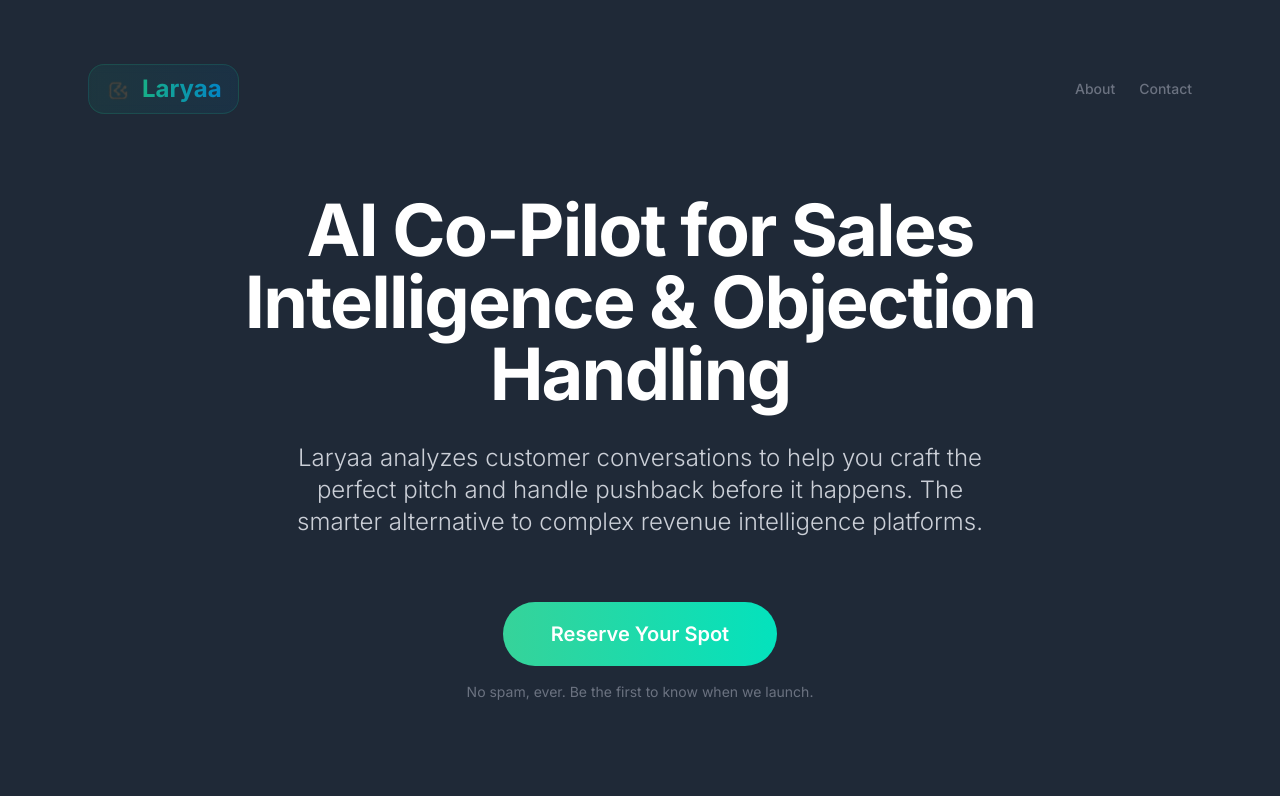
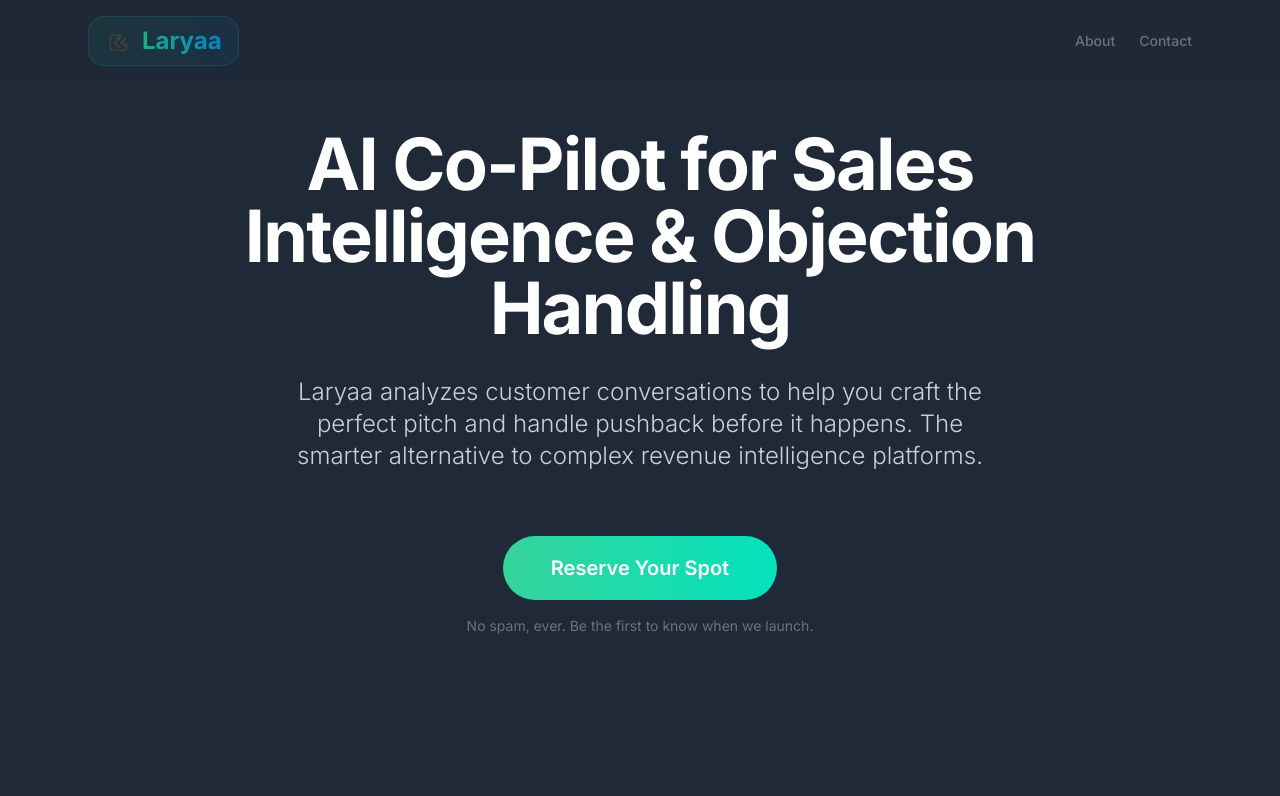
Before and after one commit to mylaryaa/laryaa-waitlist-pack, a React (Vite) app: page / in a window 1280 px wide. Shown: the top 796 px of the page. Built offline with nearby package versions, Linux system fonts and the light colour scheme.

Commit message:
Make logo float
Make the logo float on the page, ensuring it remains visible even when scrolling to the contact section.

```diff
--- a/src/pages/Landing.tsx
+++ b/src/pages/Landing.tsx
@@ -6,8 +6,9 @@ const Landing = () => {
 
   return (
     <div className="bg-[hsl(var(--background))] text-[hsl(var(--body-text))] antialiased min-h-screen font-inter">
-      <main className="mx-auto max-w-6xl px-6 py-16">
-        <header className="flex items-center justify-between mb-12 sm:mb-20">
+      {/* Sticky Header */}
+      <header className="fixed top-0 left-0 right-0 z-50 bg-[hsl(var(--background))]/80 backdrop-blur-md border-b border-[hsl(var(--border))]/20">
+        <div className="mx-auto max-w-6xl px-6 py-4 flex items-center justify-between">
           <Link to="/" className="flex items-center gap-2 sm:gap-4 group">
             <div className="flex items-center gap-2 sm:gap-3 px-2 sm:px-4 py-1 sm:py-2 rounded-xl sm:rounded-2xl bg-gradient-to-r from-brand-mint/10 to-brand-blue/10 border border-brand-mint/20 backdrop-blur-sm transition-all duration-300 group-hover:from-brand-mint/20 group-hover:to-brand-blue/20">
               <img
@@ -24,7 +25,10 @@ const Landing = () => {
             <a className="hover:text-[hsl(var(--brand-mint))] transition-colors font-medium" href="#about">About</a>
             <a className="hover:text-[hsl(var(--brand-mint))] transition-colors font-medium" href="#contact">Contact</a>
           </nav>
-        </header>
+        </div>
+      </header>
+
+      <main className="mx-auto max-w-6xl px-6 pt-32 pb-16">
 
         <section className="text-center max-w-4xl mx-auto px-4">
           <h1 className="text-3xl sm:text-5xl md:text-7xl font-bold leading-tight tracking-tight text-[hsl(var(--heading-text))]">
```
